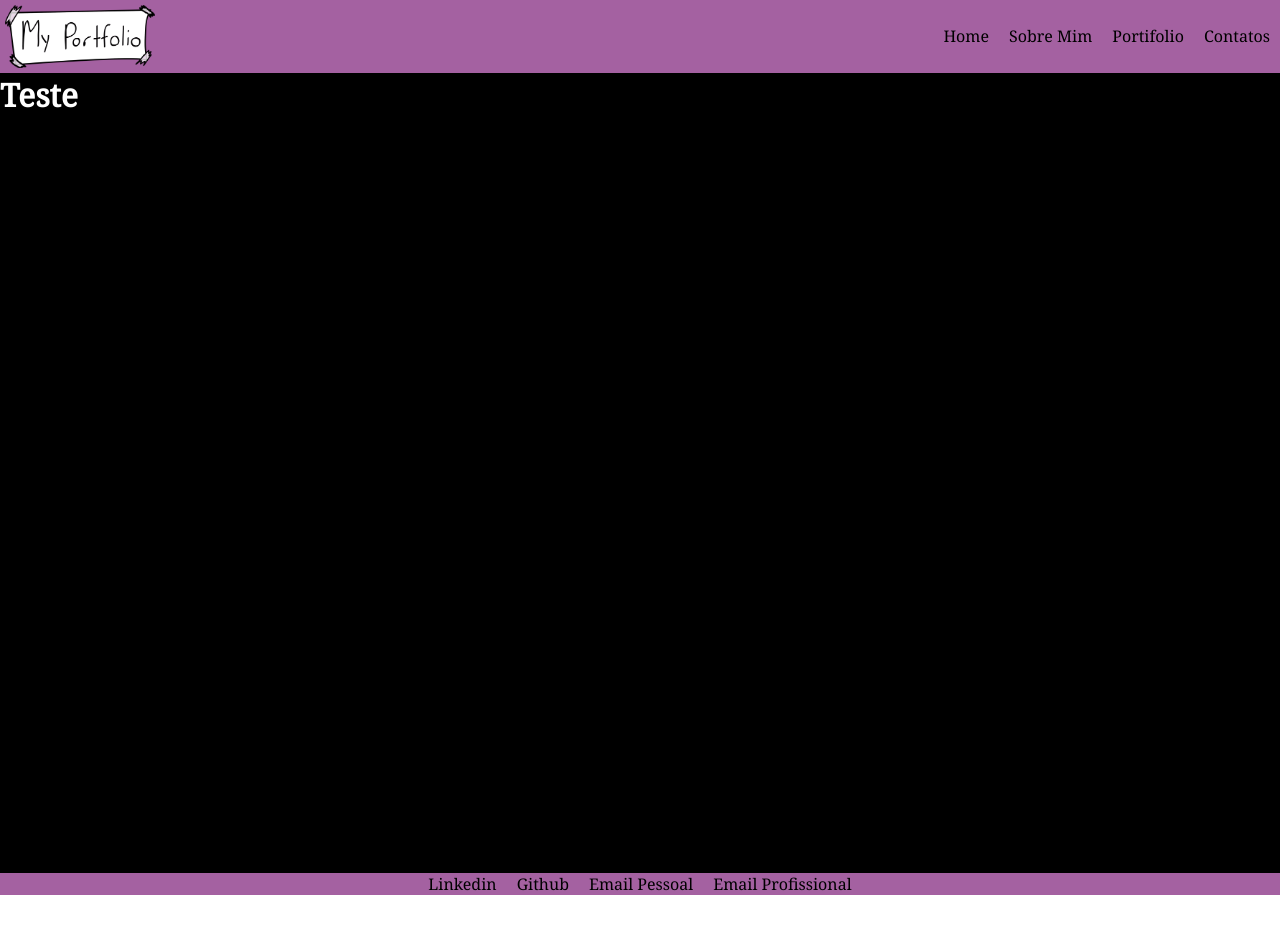
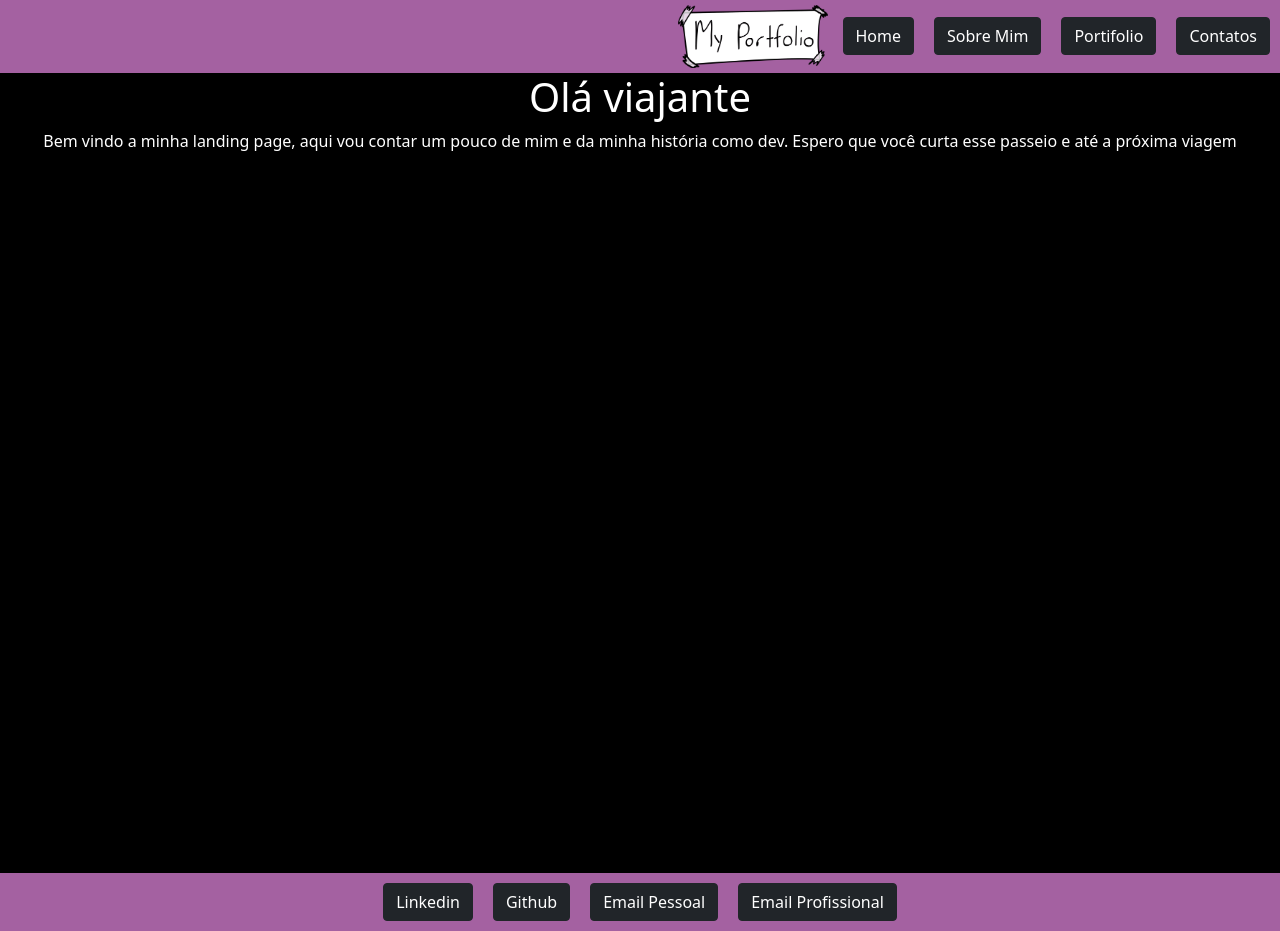
Before and after one commit to JoaoEloi/checkpointfrontend, a React (Create React App) app: page / in a window 1280 px wide. Before the commit the page ends 895 px from the top, so only its background shows below. Built offline with nearby package versions, Linux system fonts and the light colour scheme.

Commit message:
Um pouco de reactrap

```diff
--- a/package.json
+++ b/package.json
@@ -10,6 +10,7 @@
     "react": "^17.0.2",
     "react-dom": "^17.0.2",
     "react-scripts": "5.0.0",
+    "reactstrap": "^9.0.1",
     "web-vitals": "^2.1.4"
   },
   "scripts": {
--- a/src/components/Body/body.css
+++ b/src/components/Body/body.css
@@ -1,6 +1,10 @@
 .body_container_home{
     background-color: black;
     height: 100vh;
+    display: flex;
+    align-items: center;
+    flex-direction: column;
+    flex-wrap: wrap;
 }
 
 .body_container_content{
--- a/src/components/Body/index.js
+++ b/src/components/Body/index.js
@@ -1,12 +1,24 @@
 import './body.css'
+// import {Carousel} from 'reactstrap'
+// import { CarouselItem } from 'reactstrap'
+// import { CarouselIndicators } from 'reactstrap'
+// import { CarouselCaption } from 'reactstrap'
+// import { CarouselControl } from 'reactstrap'
+
 
 export default function Body () {
     return (
-        <>
+
             <body className="body_container_home">
-                <h1 className="body_container_content">Teste</h1>
+                <>
+                    <h1 className="body_container_content">Olá viajante</h1>
 
+                    <p className="body_container_content">
+                    Bem vindo a minha landing page,
+                    aqui vou contar um pouco de mim e da minha história como dev.
+                    Espero que você curta esse passeio e até a próxima viagem</p>
+                </>
             </body>
-        </>
+
     )
 }
--- a/src/components/Footer/footer.css
+++ b/src/components/Footer/footer.css
@@ -4,15 +4,11 @@
     justify-content: space-between;
     align-items: center;
     justify-content: center;
+    flex-wrap: wrap;
 }
 
-.footer_butons{
-    list-style: none;
-    display: flex;
+
+.footer_buton_item{
+    margin: 10px 10px;
 
 }
-
-.footer_buton_item{
-    margin: 0 10px;
-
-}
--- a/src/components/Footer/index.js
+++ b/src/components/Footer/index.js
@@ -1,16 +1,13 @@
 import './footer.css'
+import { Button } from 'reactstrap';
 
 export default function Footer() {
-    return (
-        <>
-            <footer className="footer_container_home">
-                <ul className="footer_butons">
-                    <li className="footer_buton_item">Linkedin</li>
-                    <li className="footer_buton_item">Github</li>
-                    <li className="footer_buton_item">Email Pessoal</li>
-                    <li className="footer_buton_item">Email Profissional</li>
-                </ul>
-            </footer>
-        </>
-    )
+        return (
+                <footer className="footer_container_home">
+                        <Button color="dark" className="footer_buton_item">Linkedin</Button>
+                        <Button color="dark" className="footer_buton_item">Github</Button>
+                        <Button color="dark" className="footer_buton_item">Email Pessoal</Button>
+                        <Button color="dark" className="footer_buton_item">Email Profissional</Button>
+                </footer>
+)
 }
--- a/src/components/Header/header.css
+++ b/src/components/Header/header.css
@@ -1,22 +1,18 @@
-.header_container_home{
+.header_container_home {
     background-color: #A461A1;
     display: flex;
     justify-content: space-between;
     align-items: center;
-    /* min-width: 400px; */
+    justify-content: flex-end;
+    flex-wrap: wrap;
 }
 
 .logo_header_home{
     max-width: 150px;
     max-height: 75px;
-    min-width: 60px;
+    min-width: 30px;
     min-height: 35px;
     margin: 5px;
-}
-
-.header_buttons{
-    list-style: none;
-    display: flex;
 }
 
 .header_buttons_item{
--- a/src/components/Header/index.js
+++ b/src/components/Header/index.js
@@ -1,17 +1,32 @@
 import './header.css'
 import Logo from '../../assets/logo.png'
+import { Button } from 'reactstrap';
 
-export default function Header() {
+// export default function Header() {
+//     return (
+
+//     <header className="header_container_home">
+//         <img src={Logo} id="logo" alt="Logo do site" className="logo_header_home"/>
+//         <ul className="header_buttons">
+//             <li className="header_buttons_item">Home</li>
+//             <li className="header_buttons_item">Sobre Mim</li>
+//             <li className="header_buttons_item">Portifolio</li>
+//             <li className="header_buttons_item">Contatos</li>
+//         </ul>
+//     </header>
+//     )
+//   }
+
+
+export default function Header (props) {
     return (
+        <header className="header_container_home">
+            <img src={Logo} id="logo" alt="Logo do site" className="logo_header_home"/>
+            <Button color="dark" className="header_buttons_item">Home</Button>
+            <Button color="dark" className="header_buttons_item">Sobre Mim</Button>
+            <Button color="dark" className="header_buttons_item">Portifolio</Button>
+            <Button color="dark" className="header_buttons_item">Contatos</Button>
+        </header>
 
-    <header className="header_container_home">
-        <img src={Logo} id="logo" alt="Logo do site" className="logo_header_home"/>
-        <ul className="header_buttons">
-            <li className="header_buttons_item">Home</li>
-            <li className="header_buttons_item">Sobre Mim</li>
-            <li className="header_buttons_item">Portifolio</li>
-            <li className="header_buttons_item">Contatos</li>
-        </ul>
-    </header>
-    )
-}
+    );
+};
--- a/src/index.js
+++ b/src/index.js
@@ -2,6 +2,8 @@ import React from 'react';
 import ReactDOM from 'react-dom';
 import App from './App';
 import './globalstyle.css'
+import 'bootstrap/dist/css/bootstrap.min.css';
+
 
 
 ReactDOM.render(
```
Also changed, not shown: 2 other files (tests, documents, lock files or other folders).
